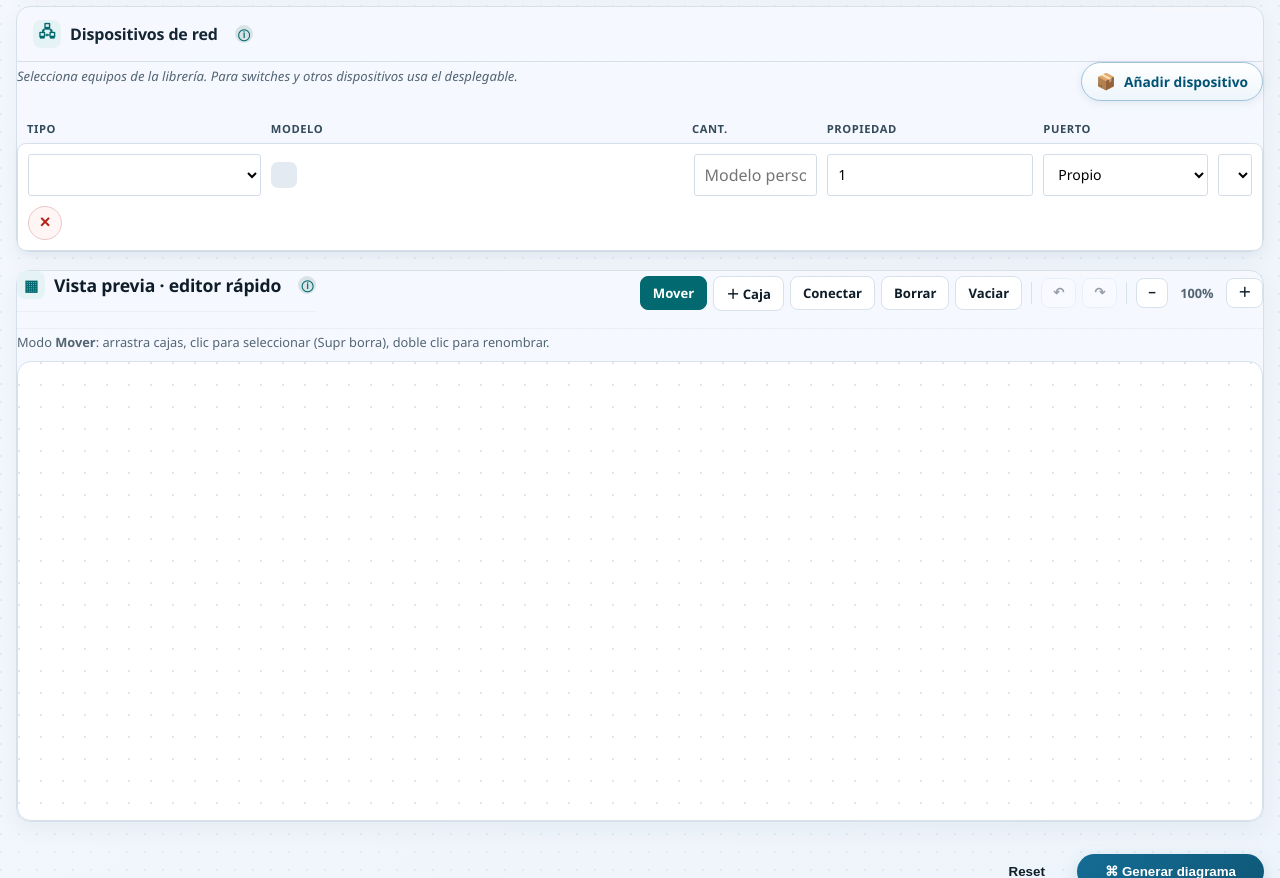
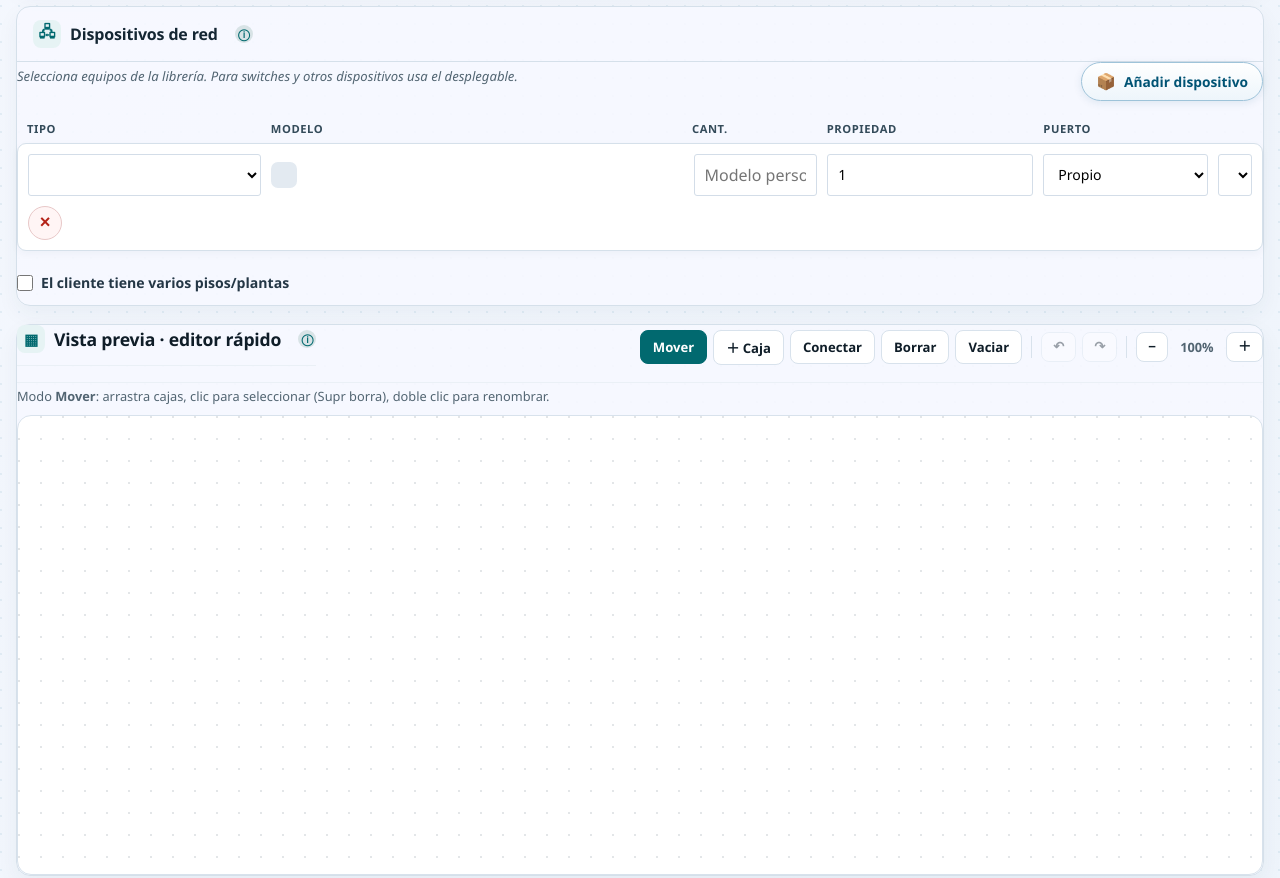
Before and after one commit to inigosolana/draw_automatic, a Flask app: template templates/index.html in a window 1280 px wide; the page is wider, and only the part inside the window is pictured. Shown: the part 1129-2007 px from the top of that part. Run offline with Flask 3, Linux system fonts and the light colour scheme; the template is opened without the code that fills it: most values are stand-ins (such as "Sample title", 1, 10 or a date in 2020); lists and menus that the app fills with data are empty; parts of the project's set-up code (start-up, migrations or seed data) failed here and were passed over; some libraries are stand-ins or nearby versions.

Commit message:
Pisos Fase 2 (frontend): checkbox El cliente tiene varios pisos + desplegable Piso por switch (visible con el tick); propaga piso al motor

```diff
--- a/static/js/device-picker.js
+++ b/static/js/device-picker.js
@@ -233,6 +233,8 @@
                 }
               }
               if (!modelo) return;
+              const pisoField = row.querySelector('[data-field="piso"]');
+              const piso = pisoField ? pisoField.value : "";
               payload.push({
                 category: categoryId,
                 tipo: category.tipo,
@@ -240,10 +242,34 @@
                 cantidad: cantidad,
                 propiedad: propiedad,
                 puerto: puerto,
+                piso: piso,
               });
             });
             devicesJson.value = JSON.stringify(payload);
             updateSwitchTelefoniaVisibility();
+            updateFloorVisibility();
+          }
+
+          function updateFloorVisibility() {
+            // El desplegable de piso solo aparece en filas de SWITCH cuando el
+            // checkbox "El cliente tiene varios pisos" está activado.
+            const tienePisos = (function () {
+              const cb = document.getElementById("tiene-pisos");
+              return cb ? cb.checked : false;
+            })();
+            deviceRows.querySelectorAll(".device-row").forEach(function (row) {
+              const cat = row.querySelector('[data-field="category"]');
+              const floor = row.querySelector(".device-floor");
+              if (!floor) return;
+              const isSwitch = cat && cat.value === "switch";
+              if (tienePisos && isSwitch) {
+                floor.style.display = "";
+              } else {
+                floor.style.display = "none";
+                const sel = floor.querySelector('[data-field="piso"]');
+                if (sel && !isSwitch) sel.value = "";
+              }
+            });
           }
 
           function hasDuplicatePorts() {
@@ -315,7 +341,8 @@
                 </select>
               </label>
               <label class="row-field"><span class="field-mobile-label">Puerto</span><select data-field="puerto" aria-label="Puerto ETH">${puertoOptionsHtml(values.puerto, currentSwitchState())}</select></label>
-              <button type="button" class="remove-device" title="Eliminar dispositivo" aria-label="Eliminar dispositivo">×</button>`;
+              <button type="button" class="remove-device" title="Eliminar dispositivo" aria-label="Eliminar dispositivo">×</button>
+              <label class="row-field device-floor" style="grid-column:1/-1;display:none"><span class="field-mobile-label">Piso</span><select data-field="piso" aria-label="Piso"><option value="">— sin piso —</option><option value="1"${values.piso === "1" ? " selected" : ""}>Piso 1</option><option value="2"${values.piso === "2" ? " selected" : ""}>Piso 2</option><option value="3"${values.piso === "3" ? " selected" : ""}>Piso 3</option><option value="4"${values.piso === "4" ? " selected" : ""}>Piso 4</option><option value="5"${values.piso === "5" ? " selected" : ""}>Piso 5</option><option value="6"${values.piso === "6" ? " selected" : ""}>Piso 6</option></select></label>`;
             const categoryField = row.querySelector('[data-field="category"]');
             if (values.category) {
               categoryField.value = values.category;
@@ -378,7 +405,15 @@
           if (switchTelefoniaCheckbox) {
             switchTelefoniaCheckbox.addEventListener("change", updateSwitchTelefoniaVisibility);
           }
+          const tienePisosCheckbox = document.getElementById("tiene-pisos");
+          if (tienePisosCheckbox) {
+            tienePisosCheckbox.addEventListener("change", function () {
+              updateFloorVisibility();
+              syncDeviceRows();
+            });
+          }
           updateSwitchTelefoniaVisibility();
+          updateFloorVisibility();
           window.__drawioDevices = {
             rows: deviceRows,
             addRow: addDeviceRow,
--- a/templates/index.html
+++ b/templates/index.html
@@ -347,6 +347,17 @@
                   >
                   Switch conectado a telefonía
                 </label>
+                <label class="switch-telefonia-option" id="tiene-pisos-wrap">
+                  <input type="hidden" name="tiene_pisos" value="0">
+                  <input
+                    type="checkbox"
+                    name="tiene_pisos"
+                    id="tiene-pisos"
+                    value="1"
+                    {% if form_data.get('tiene_pisos', '0') in ('1', 'true', 'on', 'yes') %}checked{% endif %}
+                  >
+                  El cliente tiene varios pisos/plantas
+                </label>
               </div>
           </section>
 
```
